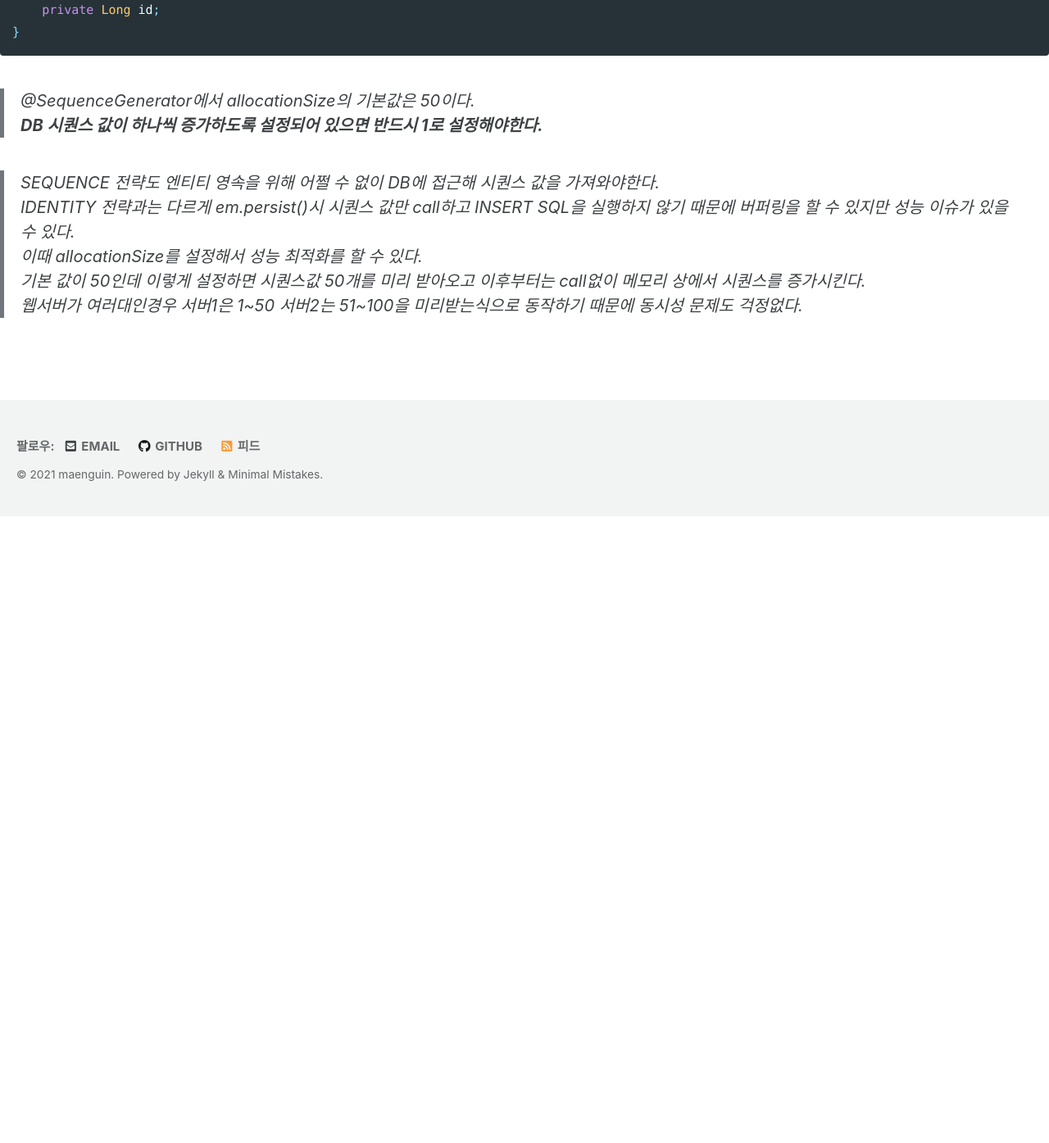
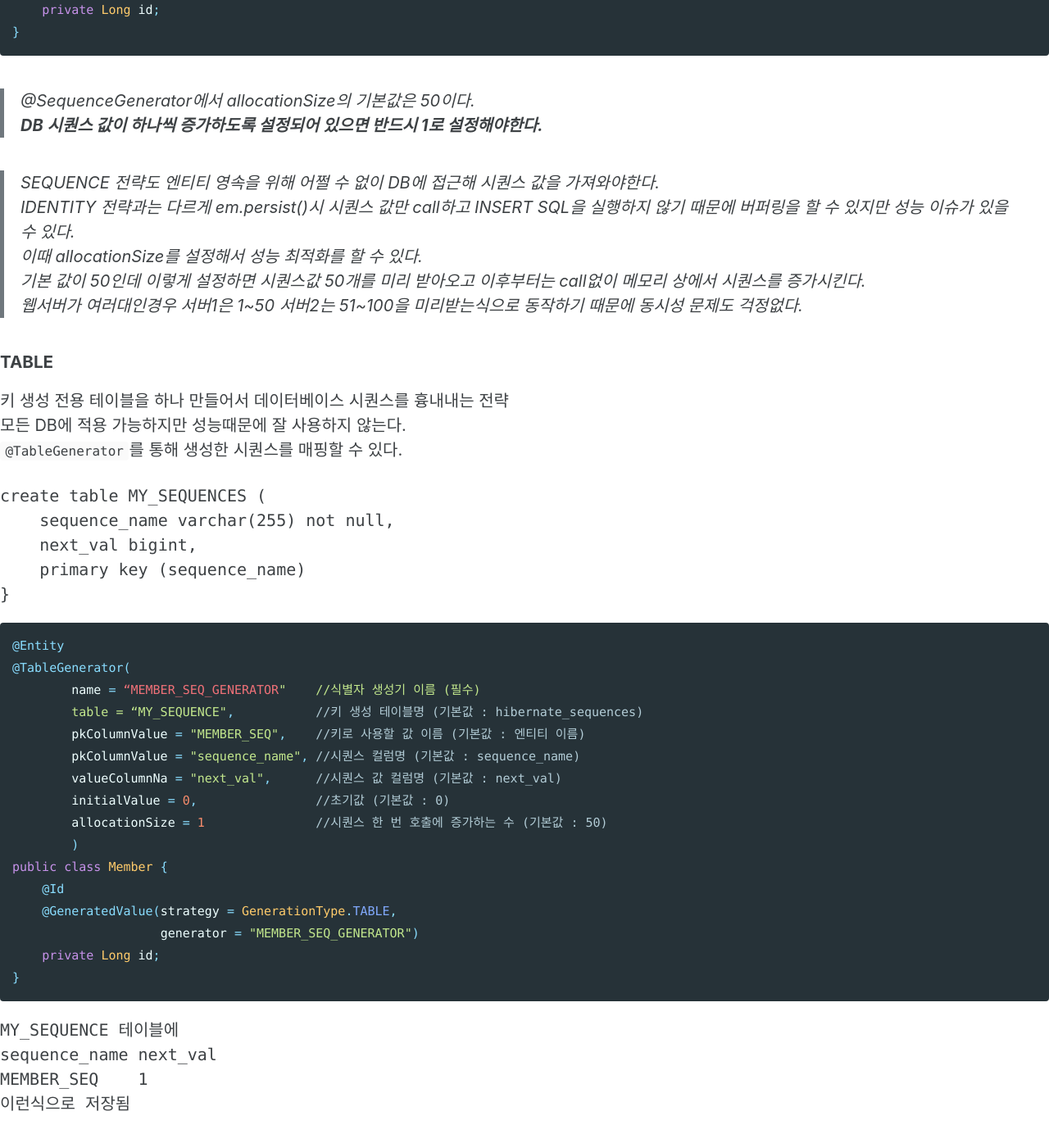
Before and after one commit to maenguin/maenguin.github.io, a Jekyll site: the page built from private/2020-12-31-jpa-basic.md, in a window 1280 px wide and 1400 px high, scrolled down 9565 px. Shown: the top 1395 px of the window at 82% size. Built offline with Jekyll 4.4.1, drawn with Linux system fonts in a browser that asks for light colours; cached includes are drawn as plain includes; our own code applies the rules of GitHub Pages for plain Markdown files; before the commit the page ends 10195 px from its top, so only the background shows below that.

Commit message:
Update 2020-12-31-jpa-basic.md

````diff
--- a/private/2020-12-31-jpa-basic.md
+++ b/private/2020-12-31-jpa-basic.md
@@ -315,3 +315,39 @@ IDENTITY 전략과는 다르게 em.persist()시 시퀀스 값만 call하고 INSE
 이때 allocationSize를 설정해서 성능 최적화를 할 수 있다.
 기본 값이 50인데 이렇게 설정하면 시퀀스값 50개를 미리 받아오고 이후부터는 call없이 메모리 상에서 시퀀스를 증가시킨다.
 웹서버가 여러대인경우 서버1은 1\~50 서버2는 51\~100을 미리받는식으로 동작하기 때문에 동시성 문제도 걱정없다.
+
+##### TABLE
+키 생성 전용 테이블을 하나 만들어서 데이터베이스 시퀀스를 흉내내는 전략
+모든 DB에 적용 가능하지만 성능때문에 잘 사용하지 않는다.
+`@TableGenerator`를 통해 생성한 시퀀스를 매핑할 수 있다.
+```ddl
+create table MY_SEQUENCES (
+    sequence_name varchar(255) not null,
+    next_val bigint,
+    primary key (sequence_name)
+}
+```
+```java
+@Entity
+@TableGenerator(
+        name = “MEMBER_SEQ_GENERATOR"    //식별자 생성기 이름 (필수)
+        table = “MY_SEQUENCE",           //키 생성 테이블명 (기본값 : hibernate_sequences)
+        pkColumnValue = "MEMBER_SEQ",    //키로 사용할 값 이름 (기본값 : 엔티티 이름)
+        pkColumnValue = "sequence_name", //시퀀스 컬럼명 (기본값 : sequence_name)
+        valueColumnNa = "next_val",      //시퀀스 값 컬럼명 (기본값 : next_val)
+        initialValue = 0,                //초기값 (기본값 : 0)
+        allocationSize = 1               //시퀀스 한 번 호출에 증가하는 수 (기본값 : 50)
+        )
+public class Member {
+    @Id
+    @GeneratedValue(strategy = GenerationType.TABLE,
+                    generator = "MEMBER_SEQ_GENERATOR")
+    private Long id;
+}
+```
+```table
+MY_SEQUENCE 테이블에
+sequence_name next_val
+MEMBER_SEQ    1
+이런식으로 저장됨
+```
````
